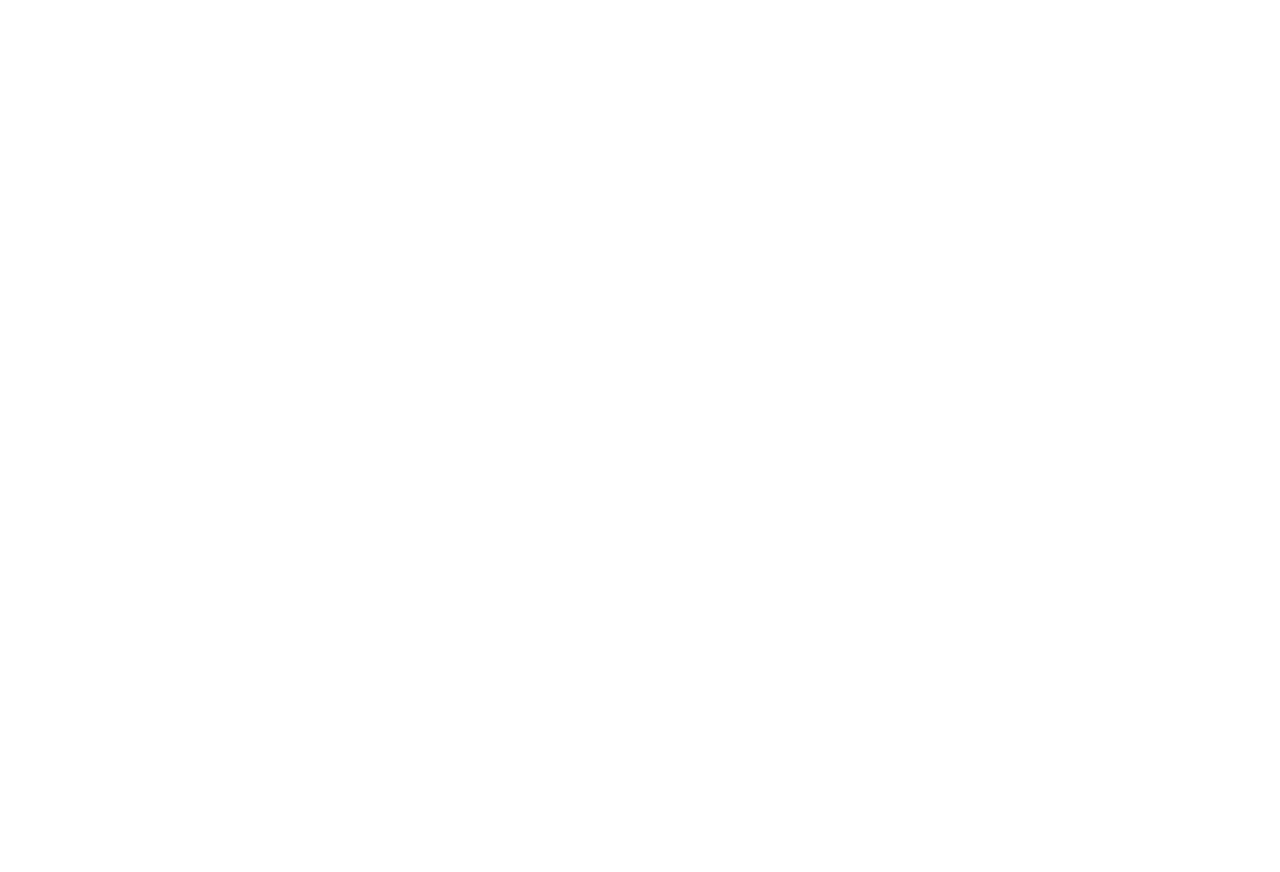
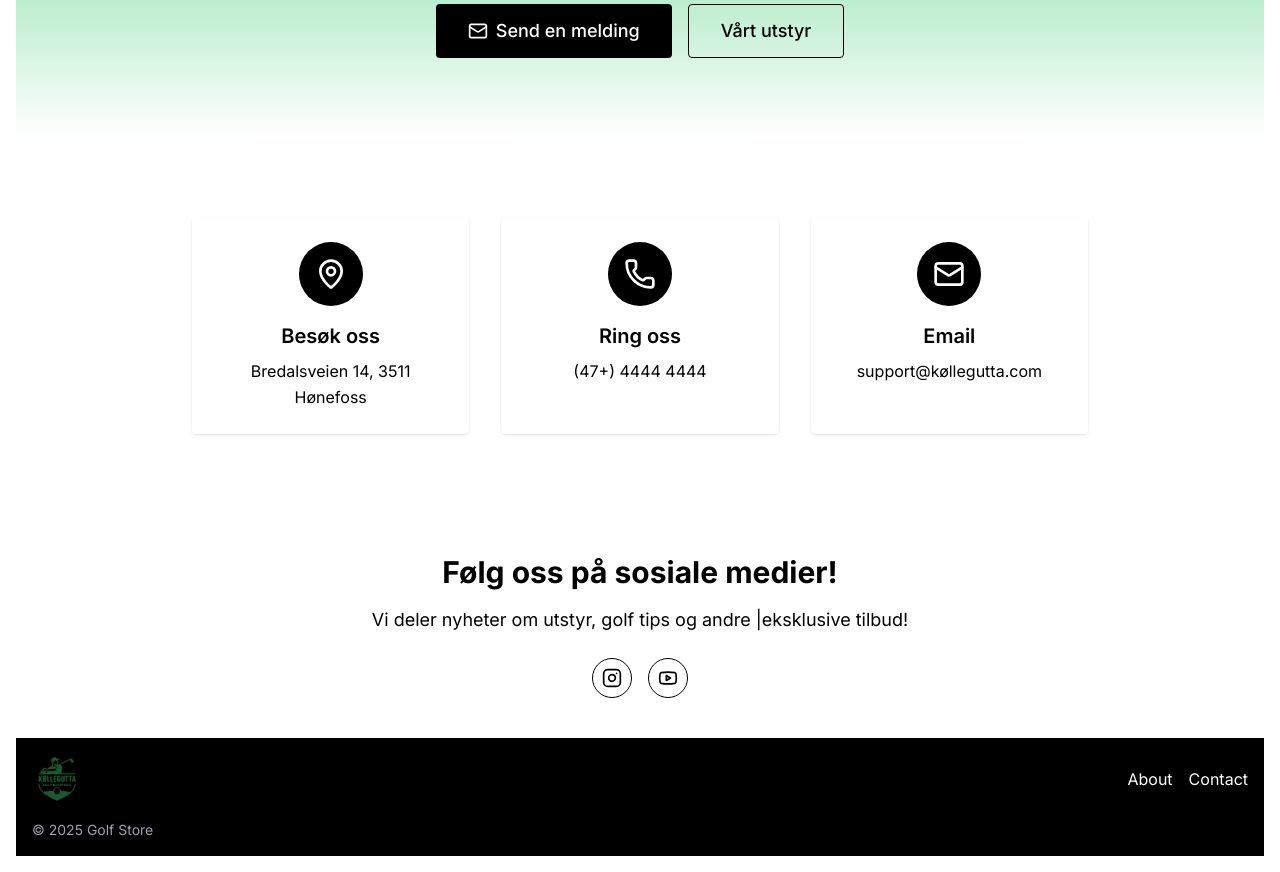
Before and after one commit to Dontoni98/golfstore, a Next.js app: page /contact in a window 1280 px wide. Shown: the part 480-1352 px from the top of the page. Before the commit the page ends 800 px from the top, so only its background shows below. Built offline with nearby package versions, Linux system fonts and the light colour scheme.

Commit message:
Kontakt page
Kontakt oss page og liten endring i logo

```diff
--- a/app/(home)/contact/page.tsx
+++ b/app/(home)/contact/page.tsx
@@ -1,7 +1,101 @@
-import React from 'react'
+import React from "react";
+import Link from "next/link";
+import { Mail, MapPin, Phone, Linkedin, Twitter } from "lucide-react";
+import { Instagram, Youtube } from "lucide-react";
 
 export default function Contact() {
   return (
-    <div>Her kommer kontakt oss</div>
-  )
+    <div className="min-h-screen bg-background">
+      {/* Hero Section */}
+      <section className="relative py-20 px-4 text-center bg-gradient-to-b from-green-500 to-transparent">
+        <div className="max-w-4xl mx-auto">
+          <span className="inline-block bg-black text-white text-xs font-semibold px-2 py-1 rounded mb-4">
+            Kontakt oss
+          </span>
+          <h1 className="text-2xl md:text-5xl font-bold mb-6 text-black">
+            Klar for golf? Køllegutta hjelper deg!
+          </h1>
+          <p className="text-xl text-black mb-8 max-w-2xl mx-auto leading-relaxed">
+            Har du spørsmål om golfproduktene våre eller ønsker mer tilpasset hjelp? Ta kontakt med oss - vi hjelper deg gjerne med å forbedre spillet ditt!
+          </p>
+          <div className="flex flex-col sm:flex-row gap-4 justify-center">
+            <a
+              href="mailto:din-epost@dittdomene.no"
+              className="inline-flex items-center px-8 py-3 text-lg font-medium bg-black text-white rounded hover:bg-gray-800 transition"
+            >
+              <Mail className="mr-2 h-5 w-5" />
+              Send en melding
+            </a>
+            <Link href="/" passHref>
+              <button className="inline-flex items-center px-8 py-3 text-lg font-medium border border-black text-black rounded hover:bg-black hover:text-white transition">
+                Vårt utstyr
+              </button>
+            </Link>
+          </div>
+        </div>
+      </section>
+
+      {/* Kontakt informasjon seksjon */}
+      <section className="py-20 px-4">
+        <div className="max-w-4xl mx-auto grid md:grid-cols-3 gap-8 text-center">
+          <a
+            href="https://www.google.com/maps?q=Bredalsveien+14,+3511+Hønefoss"
+            target="_blank"
+            rel="noopener noreferrer"
+            className="p-6 bg-white rounded shadow hover:shadow-lg transition-shadow block"
+          >
+            <div className="w-16 h-16 bg-black rounded-full flex items-center justify-center mx-auto mb-4">
+              <MapPin className="h-8 w-8 text-white" />
+            </div>
+            <h3 className="text-xl font-semibold mb-2 text-black">Besøk oss</h3>
+            <p className="text-black leading-relaxed">
+              Bredalsveien 14, 3511 Hønefoss
+            </p>
+          </a>
+
+          <div className="p-6 bg-white rounded shadow hover:shadow-lg transition-shadow">
+            <div className="w-16 h-16 bg-black rounded-full flex items-center justify-center mx-auto mb-4">
+              <Phone className="h-8 w-8 text-white" />
+            </div>
+            <h3 className="text-xl font-semibold mb-2 text-black">Ring oss</h3>
+            <p className="text-black leading-relaxed">(47+) 4444 4444</p>
+          </div>
+
+          <div className="p-6 bg-white rounded shadow hover:shadow-lg transition-shadow">
+            <div className="w-16 h-16 bg-black rounded-full flex items-center justify-center mx-auto mb-4">
+              <Mail className="h-8 w-8 text-white" />
+            </div>
+            <h3 className="text-xl font-semibold mb-2 text-black">Email</h3>
+            <p className="text-black leading-relaxed">support@køllegutta.com</p>
+          </div>
+        </div>
+      </section>
+
+      {/* Sosial media seksjon */}
+      <section className="py-10 px-4 text-center">
+        <div className="max-w-4xl mx-auto">
+          <h2 className="text-2xl md:text-3xl font-bold mb-4 text-black">Følg oss på sosiale medier!</h2>
+          <p className="text-lg text-black mb-6 max-w-2xl mx-auto">
+            Vi deler nyheter om utstyr, golf tips og andre |eksklusive tilbud!
+          </p>
+          <div className="flex justify-center gap-4">
+            <a
+              href="https://www.instagram.com"
+              className="inline-flex items-center justify-center w-10 h-10 rounded-full border border-black text-black hover:bg-black hover:text-white transition"
+              target="_blank"
+            >
+              <Instagram className="h-5 w-5" />
+            </a>
+            <a
+              href="https://www.youtube.com"
+              className="inline-flex items-center justify-center w-10 h-10 rounded-full border border-black text-black hover:bg-black hover:text-white transition"
+              target="_blank"
+            >
+              <Youtube className="h-5 w-5" />
+            </a>
+          </div>
+        </div>
+      </section>
+    </div>
+  );
 }
--- a/components/Footer.tsx
+++ b/components/Footer.tsx
@@ -1,15 +1,16 @@
 "use client"
 
 import Link from "next/link"
+import Image from "next/image"
 
 const Footer = () => {
   return (
     <footer className="position-absolute bottom-0 left-0 right-0 widht 100% bg-black text-white">
       <div className="container mx-auto p-4">
         <div className="flex items-center justify-between">
-          <Link href="/" className="text-xl font-bold">
-            Logo
-          </Link>
+          <Link href="/" >
+              <Image  src="/kollegutta.png" alt="Køllegutta Golfshop" width={50} height={50} className="mt-0"/>
+            </Link>
           <div className="flex items-center space-x-4">
             <Link href="/about" className="hover:text-gray-300">
               About
--- a/package.json
+++ b/package.json
@@ -12,10 +12,11 @@
     "@radix-ui/react-slot": "^1.1.1",
     "class-variance-authority": "^0.7.1",
     "clsx": "^2.1.1",
+    "keycloak-js": "^26.2.0",
     "lucide-react": "^0.474.0",
-    "next": "15.1.6",
+    "next": "^15.1.6",
     "react": "^19.0.0",
-    "react-dom": "^19.0.0",
+    "react-dom": "^19.1.0",
     "tailwind-merge": "^2.6.0",
     "tailwindcss-animate": "^1.0.7"
   },
```
Also changed, not shown: 1 other file (tests, documents, lock files or other folders).
